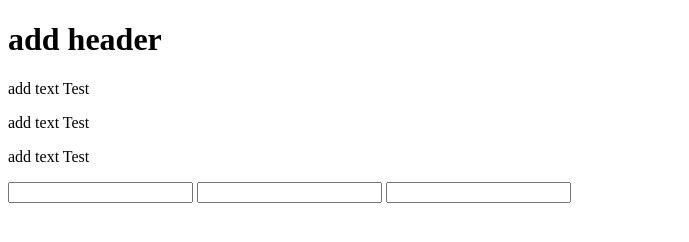
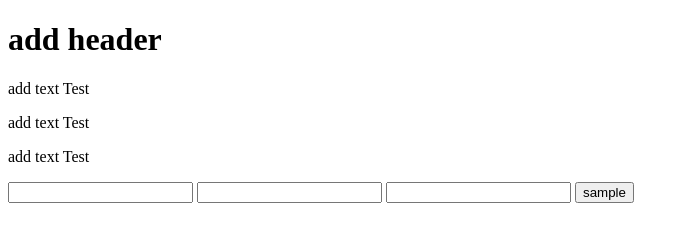
Before and after one commit to alfrenJames/gitTestDemo, a plain HTML site: page index.html in a window 1280 px wide. Shown: the whole page, without its empty margins (0-689 px from the left). Drawn offline with Linux system fonts and the light colour scheme.

Commit message:
add button

```diff
--- a/index.html
+++ b/index.html
@@ -15,5 +15,6 @@
     <input type="text" name="" id="">
     <input type="text" name="" id="">
     <input type="text" name="" id="">
+    <button>sample</button>
 </body>
 </html>
```
